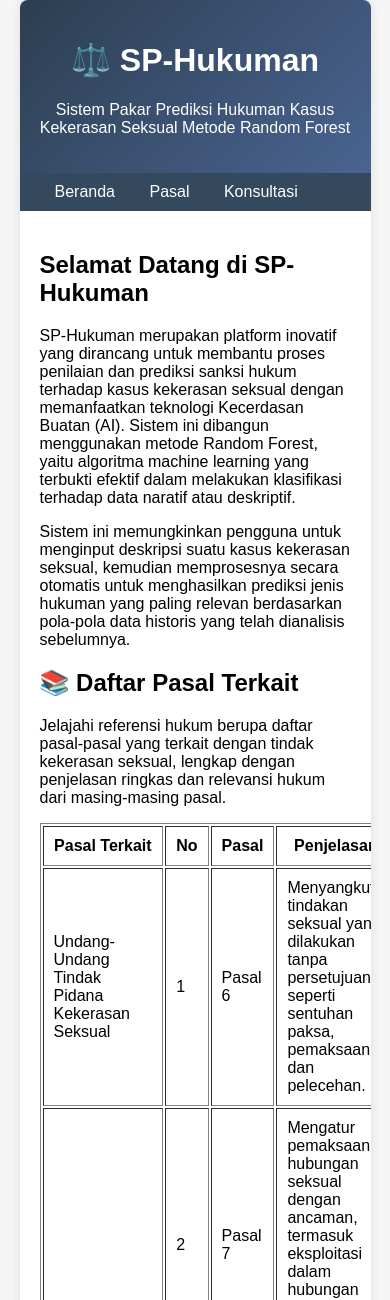
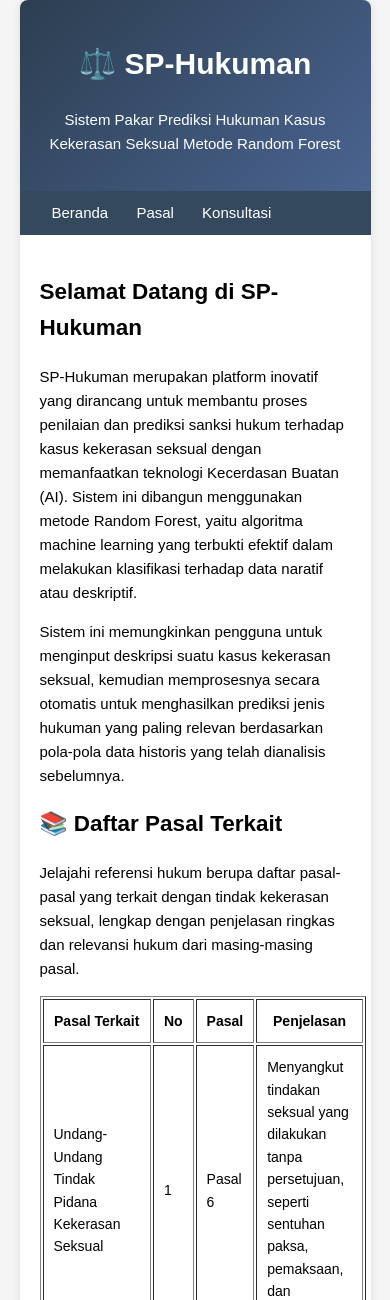
Before and after one commit to Akaahsosis/Web-SP-Hukum, a Flask app: page / in a window 390 px wide. Shown: the top 1300 px of the page. Run offline with Flask 3, Linux system fonts and the light colour scheme; parts of the project's set-up code (start-up, migrations or seed data) failed here and were passed over.

Commit message:
Update style.css

```diff
--- a/static/css/style.css
+++ b/static/css/style.css
@@ -6,6 +6,8 @@ body {
     background-color: #f5f5f5;
     margin: 0;
     padding: 0;
+    font-size: 16px;
+    line-height: 1.6;
 }
 .container {
     width: 90%;
@@ -95,3 +97,28 @@ footer {
     border: 1px solid #ddd;
     border-radius: 4px;
 }
+
+/* Responsive Design */
+@media (max-width: 768px) {
+    nav {
+        flex-direction: column;
+        align-items: stretch;
+    }
+
+    nav a {
+        padding: 12px;
+        text-align: center;
+    }
+
+    body {
+        font-size: 15px;
+    }
+
+    .form-container, .hasil {
+        padding: 15px;
+    }
+
+    table {
+        font-size: 14px;
+    }
+}
```
